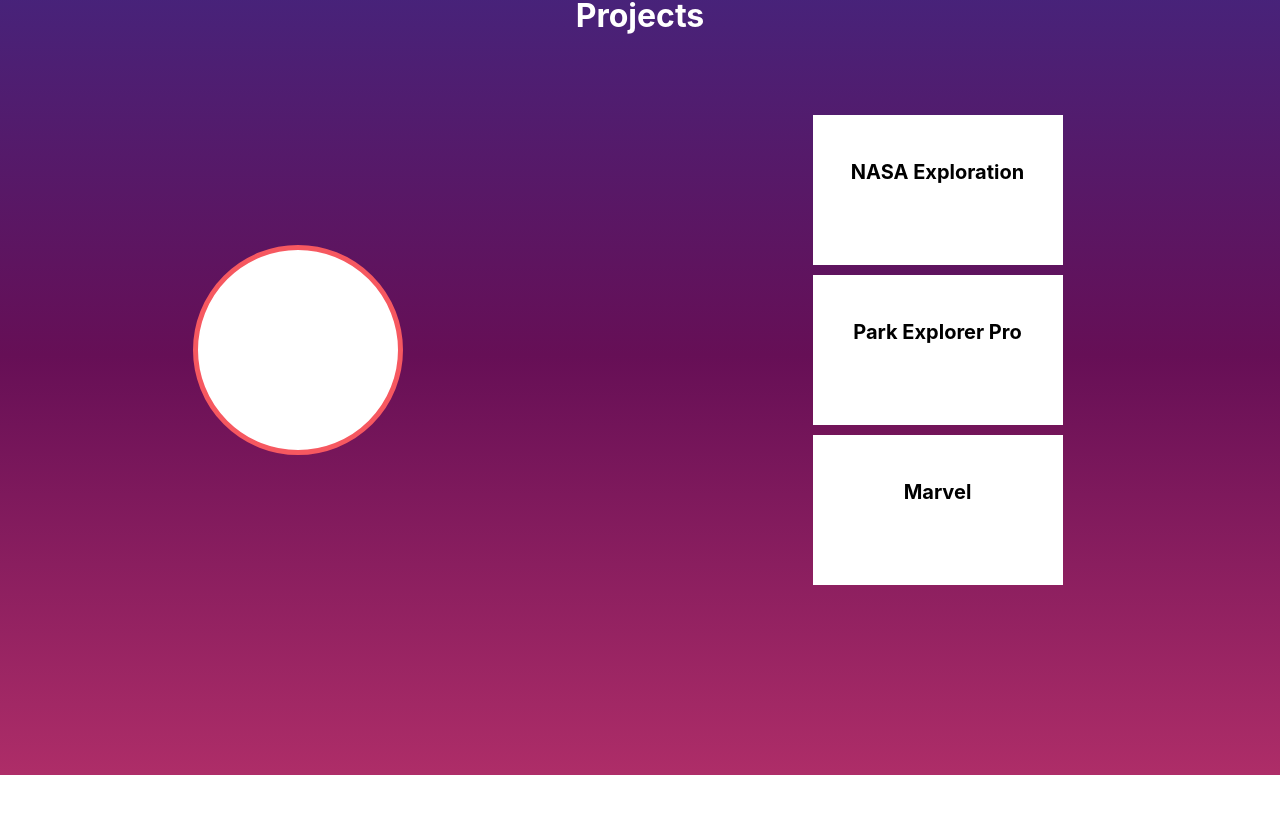
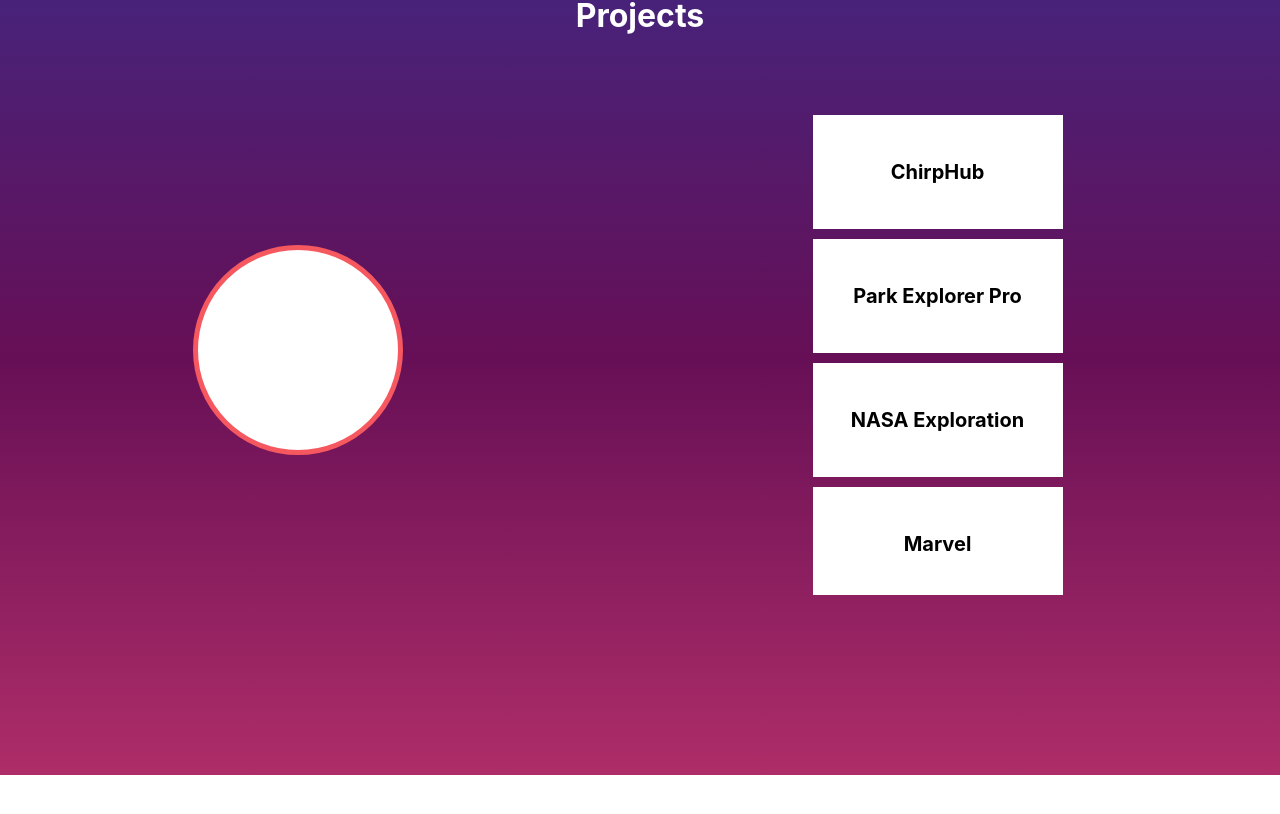
Before and after one commit to josephlarrivy/new-react-portfolio, a React (Create React App) app: page / in a window 1280 px wide. Shown: the part 3316-4130 px from the top of the page. Built offline with nearby package versions, Linux system fonts and the light colour scheme.

Commit message:
added chirphub to projects

```diff
--- a/src/components/Projects.js
+++ b/src/components/Projects.js
@@ -33,10 +33,29 @@
   }
 
   const titles = [
+    'ChirpHub',
+    'Park Explorer Pro',
     'NASA Exploration',
-    'Park Explorer Pro',
     'Marvel'
   ]
+
+  const chirphubDescription =
+  {
+    title: 'ChirpHub',
+    description: 'Built as a lightweight Twitter clone, users can chirp, like, comment, tag, and use many other features that Twitter allows.',
+    focus: 'Technology: React, Python, PSQL',
+    additional: '',
+    link: 'https://chirphub-client.herokuapp.com/'
+  };
+
+  const parkDescription =
+  {
+    title: 'Park Explorer Pro',
+    description: 'Built on the United States National Park Service API, explore United States National Parks. Find parks, campsites, visitor centers, activities, events, and more. Create trips and add parks, events and things to do as you plan your next adventure.',
+    focus: 'Technology: React',
+    additional: 'APIs: National Parks Service',
+    link: 'https://parkexplorerpro-client.herokuapp.com/'
+  };
 
   const nasaDescription =
   {
@@ -45,15 +64,6 @@
     focus: 'Technology: React',
     additional: 'APIs: NASA, TLE',
     link: 'https://nasa-exploration.herokuapp.com/'
-  };
-
-  const parkDescription =
-  {
-    title: 'Park Explorer Pro',
-    description: 'Built on the United States National Park Service API, explore United States National Parks. Find parks, campsites, visitor centers, activities, events, and more.',
-    focus: 'Technology: React',
-    additional: 'APIs: National Parks Service',
-    link: 'https://parkexplorerpro-client.herokuapp.com/'
   };
 
   const marvelDescription =
@@ -88,18 +98,23 @@
         <div className={`title-bubbles-container`}>
           <div
             className="title-bubble"
-            onClick={(e) => { setOpenInfo(nasaDescription) }}>
+            onClick={(e) => { setOpenInfo(chirphubDescription) }}>
             <p>{titles[0]}</p>
           </div>
           <div
             className="title-bubble"
-            onClick={(e) => { setOpenInfo(parkDescription) }}>
+            onClick={(e) => { setOpenInfo(nasaDescription) }}>
             <p>{titles[1]}</p>
           </div>
           <div
             className="title-bubble"
+            onClick={(e) => { setOpenInfo(parkDescription) }}>
+            <p>{titles[2]}</p>
+          </div>
+          <div
+            className="title-bubble"
             onClick={(e) => { setOpenInfo(marvelDescription) }}>
-            <p>{titles[2]}</p>
+            <p>{titles[3]}</p>
           </div>
         </div>
 
```
